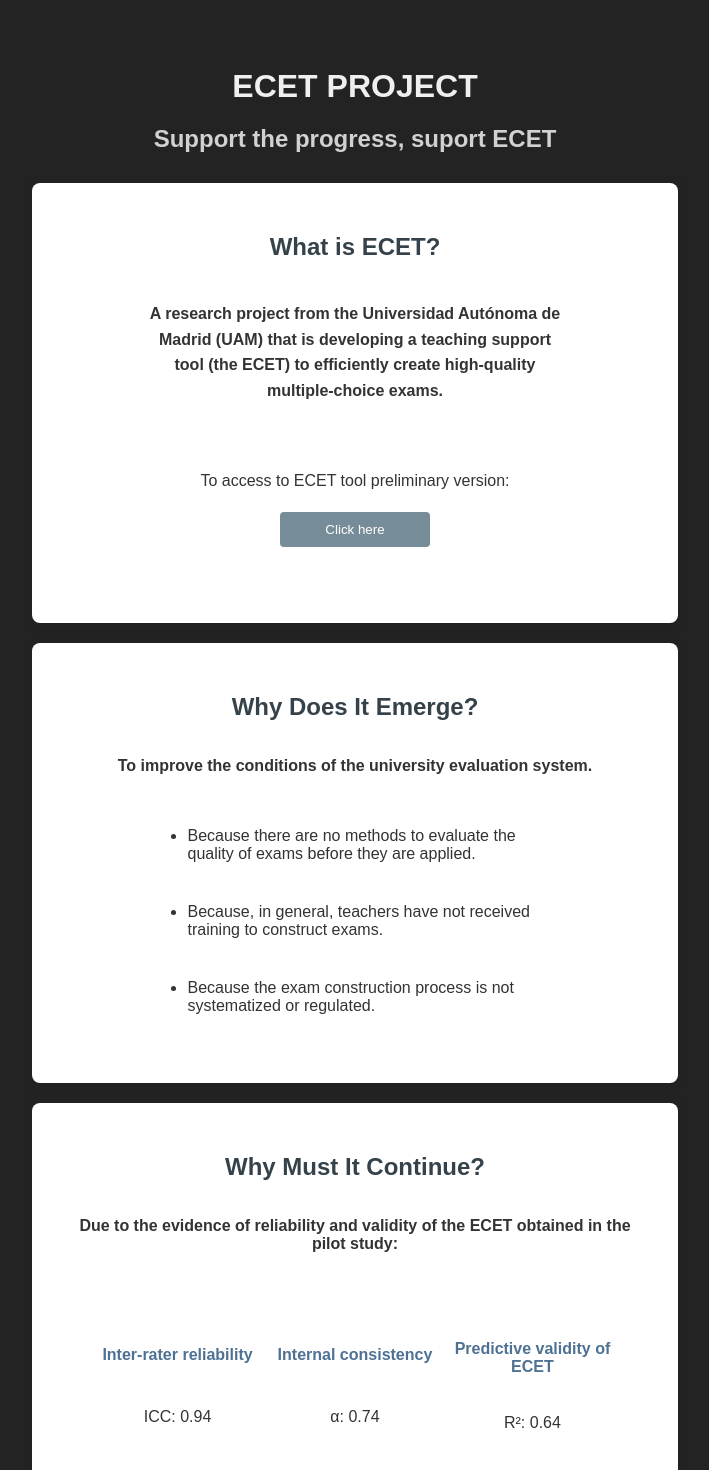
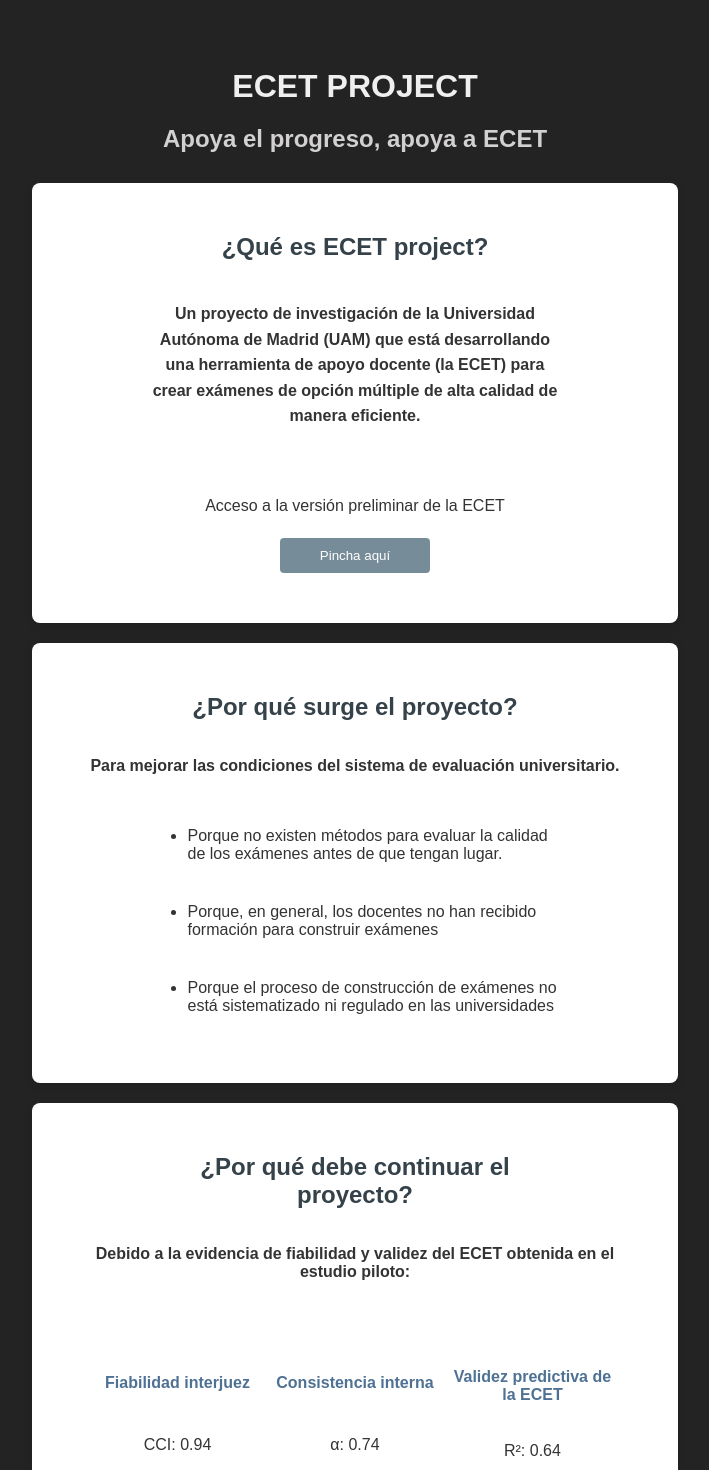
Before and after one commit to paula-munoz-teno/ECET, an Angular app: page /about in a window 1280 px wide. Shown: the part 140-1610 px from the top of the page, without its empty margins (285-994 px from the left). Built offline with nearby package versions, Linux system fonts and the light colour scheme.

Commit message:
subida cambios

```diff
--- a/src/app/pages/about/about.component.html
+++ b/src/app/pages/about/about.component.html
@@ -2,41 +2,41 @@
 
     <div class="hijo">
         <h1>ECET PROJECT</h1>
-        <h2>Support the progress, suport ECET</h2>
+        <h2>Apoya el progreso, apoya a ECET</h2>
             <div class="container">
                 <div class="card-container">
                     <div class="card">
-                        <h2 class="H">What is ECET?</h2>
-                        <p id="uam">A research project from the Universidad Autónoma de Madrid (UAM) that is developing a teaching support tool (the ECET) to efficiently create high-quality multiple-choice exams.</p>
+                        <h2 class="H">¿Qué es ECET project?</h2>
+                        <p id="uam">Un proyecto de investigación de la Universidad Autónoma de Madrid (UAM) que está desarrollando una herramienta de apoyo docente (la ECET) para crear exámenes de opción múltiple de alta calidad de manera eficiente.</p>
                         <div class="button">
-                            <label id="participation" for="email">To access to ECET tool preliminary version:</label>
+                            <label id="participation" for="email">Acceso a la versión preliminar de la ECET</label>
                             <a href="https://scanned.page/p/67ee518252685" target="_blank">
-                                <button src="assets/img/linkedin.png"> Click here </button></a>
+                                <button src="assets/img/linkedin.png"> Pincha aquí </button></a>
                         </div>
                     </div>
                     <div class="card">
-                        <h2  class="H">Why Does It Emerge?</h2>
-                        <p>To improve the conditions of the university evaluation system.</p>
+                        <h2  class="H">¿Por qué surge el proyecto?</h2>
+                        <p>Para mejorar las condiciones del sistema de evaluación universitario.</p>
                         <ul>
-                            <li>Because there are no methods to evaluate the quality of exams before they are applied.</li>
-                            <li>Because, in general, teachers have not received training to construct exams.</li>
-                            <li>Because the exam construction process is not systematized or regulated.</li>
+                            <li>Porque no existen métodos para evaluar la calidad de los exámenes antes de que tengan lugar.</li>
+                            <li>Porque, en general, los docentes no han recibido formación para construir exámenes</li>
+                            <li>Porque el proceso de construcción de exámenes no está sistematizado ni regulado en las universidades</li>
                         </ul>
                     </div>
                     <div class ="card">
-                        <h2  class="H">Why Must It Continue?</h2>
-                        <p>Due to the evidence of reliability and validity of the ECET obtained in the pilot study:</p>
+                        <h2  class="H">¿Por qué debe continuar el proyecto?</h2>
+                        <p>Debido a la evidencia de fiabilidad y validez del ECET obtenida en el estudio piloto:</p>
                         <div class="evidence">
                             <div class="evidence2">
-                                <h4>Inter-rater reliability</h4>
-                                <p class="evi">ICC: 0.94</p>
+                                <h4>Fiabilidad interjuez</h4>
+                                <p class="evi">CCI: 0.94</p>
                             </div>
                             <div class="evidence2">
-                                <h4>Internal consistency</h4>
+                                <h4>Consistencia interna</h4>
                                 <p class="evi">α: 0.74</p>
                             </div>
                             <div class="evidence2">
-                                <h4>Predictive validity of ECET </h4>
+                                <h4>Validez predictiva de la ECET </h4>
                                 <p class="evix">R²: 0.64</p>
                             </div>
                         </div>
--- a/src/app/pages/contact/contact.component.html
+++ b/src/app/pages/contact/contact.component.html
@@ -1,30 +1,30 @@
 <div class="padre">
     <div class="hijo">
-        <h1>Contact us</h1>
+        <h1>Contáctanos</h1>
         <div class="hijo2">
             <section class="form-section">
-                <h2>To participate as a Professor</h2>
-                <h4>You must be a PhD teacher</h4>
+                <h2>Para participar como Profesor</h2>
+                <h4>Debes ser un docente con doctorado</h4>
                 <form id="participate-form">
                     <div class="button-container" id="bc1">
                         <img id="coop" src="assets/img/coop.png">
-                        <label id="participation" for="email">To start Participation:</label>
+                        <label id="participation" for="email">Para comenzar la participación:</label>
                         <a href="https://psyuam.eu.qualtrics.com/jfe/form/SV_emkESx3pPl1azLE" target="_blank">
-                            <button type="button">Click here</button>
+                            <button type="button">Haz clic aquí</button>
                         </a>
                     </div>
                 </form>
             </section>
 
             <section class="form-section">
-                <h2>To Collaborate as a researcher</h2>
-                <h4>You must be over 18 years old</h4>
+                <h2>Para colaborar como investigador</h2>
+                <h4>Debes tener más de 18 años</h4>
                 <form id="motivation-form">
                     <div class="button-container" id="bc1">
                         <img id="coop" src="assets/img/participar.jpg">
-                        <label id="participation" for="email">To start Collaboration:</label>
+                        <label id="participation" for="email">Para comenzar la colaboración:</label>
                         <a href="https://psyuam.eu.qualtrics.com/jfe/form/SV_4MbaUSPAQg8hZv8" target="_blank">
-                            <button type="button">Click here</button>
+                            <button type="button">Haz clic aquí</button>
                         </a>
                     </div>
                 </form>
--- a/src/app/pages/home/home.component.html
+++ b/src/app/pages/home/home.component.html
@@ -2,13 +2,13 @@
     <div class="hijo">
         <h1>
             <span class="ecet-project">ECET project</span>
-            <span class="hidden-text">: Teaching support tool for creating multiple-choice exams</span>
+            <span class="hidden-text">:Herramienta de apoyo docente para crear exámenes de opción múltiple.  </span>
         </h1>
         <h2 id="h2e">
-            The improvement of the educational evaluation system depends on everyone.
+            La mejora del sistema de evaluación educativa depende de todos.
         </h2>
         <h2 id="h2e">
-            Be part of the change, <span class="highlight">be ECET</span>.
+            Sé parte del cambio, <span class="highlight">se ECET</span>.
         </h2>
         <div class="video-container">
             <video autoplay muted loop>
--- a/src/app/pages/partners/partners.component.html
+++ b/src/app/pages/partners/partners.component.html
@@ -1,32 +1,30 @@
 <div class="padre">
 
     <div class="hijo">
-        <h1>ECET Teamwork</h1>
+        <h1>Equipo ECET</h1>
         <div class="hijo2">
             <div class="card">
                 <h2>Paula Muñoz Teno</h2>
                 <img id="Pau" src="assets/img/Pau.jpg">
-                <p>Psychologist graduated at Universidad Autónoma de Madrid (UAM)</p>
+                <p>Psicóloga graduada en la Universidad Autónoma de Madrid (UAM) y Full Stack Web Developer en Codenotch</p>
                 <a href="https://www.linkedin.com/in/paula-mu%C3%B1oz-teno-4a5683306/">Linkedin</a>
 
             </div>
             <div class="card">
                 <h2>Agustín Martínez Molina</h2>
                 <img id="Agus" src="assets/img/Agus3.jpeg">
-                <p>General Research Coordinator (IMSERSO); Professor at Universidad Autónoma de Madrid (UAM)</p>
+                <p>Coordinador General de Investigación (IMSERSO)y Profesor en la Universidad Autónoma de Madrid (UAM)</p>
                 <a href="https://www.linkedin.com/in/agust%C3%ADn-mart%C3%ADnez-molina-263a4b7/">Linkedin</a>
             </div>
             <div class="card">
                 <h2>Susana Sanz Velasco</h2>
                 <img id="Agus" src="assets/img/Susana.jpeg">
-                <p>Professor and researcher at Universidad Autónoma de Madrid (UAM)</p>
+                <p>Profesora e investigadora en la Universidad CEU San Pablo (CEU)</p>
                 <a href="https://www.linkedin.com/search/results/all/?heroEntityKey=urn%3Ali%3Afsd_profile%3AACoAAEKTLlMBbYIgDaUGk7_P2x1SsFS_rvlgHPE&keywords=Susana%20Sanz%20Velasco&origin=ENTITY_SEARCH_HOME_HISTORY&sid=fRk">Linkedin</a>
             </div>
         </div>
-        <h2 class="preg">Do you want to collaborate?</h2>
-        <a id="contact" href="/contact">Contact us</a>
-
-
+        <h2 class="preg">¿Quiere colaborar?</h2>
+        <a id="contact" href="/contact">Contáctanos</a>
     </div>
 
 </div>
```
Also changed, not shown: src/app/pages/reaserch/reaserch.component.html (+13 -13 lines).
